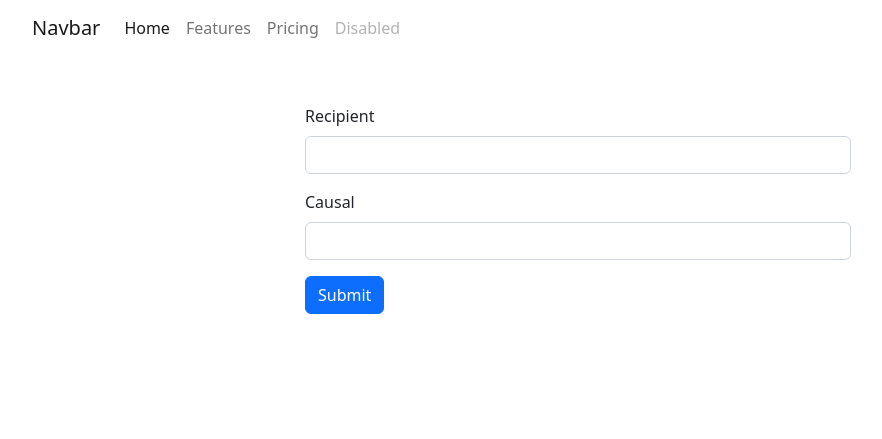
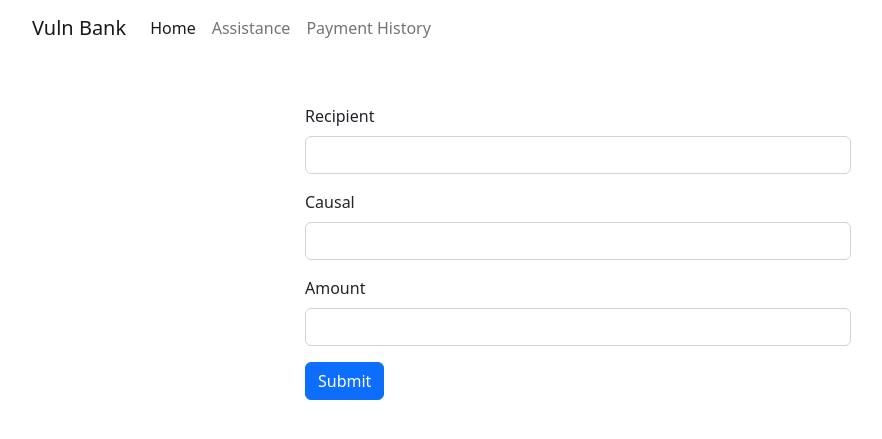
Before and after one commit to guglielmobartelloni/penetration-testing-project, a PHP site: page / in a window 1280 px wide. Shown: the top 439 px of the page, without its empty margins (62-944 px from the left). Run offline with PHP 8.4, Linux system fonts and the light colour scheme.

Commit message:
Better looks

```diff
--- a/index.php
+++ b/index.php
@@ -10,7 +10,7 @@
     <div class="container">
         <nav class="navbar navbar-expand-lg">
             <div class="container-fluid">
-                <a class="navbar-brand" href="#">Navbar</a>
+                <a class="navbar-brand" href="#">Vuln Bank</a>
                 <button class="navbar-toggler" type="button" data-bs-toggle="collapse" data-bs-target="#navbarNav" aria-controls="navbarNav" aria-expanded="false" aria-label="Toggle navigation">
                     <span class="navbar-toggler-icon"></span>
                 </button>
@@ -20,13 +20,10 @@
                             <a class="nav-link active" aria-current="page" href="#">Home</a>
                         </li>
                         <li class="nav-item">
-                            <a class="nav-link" href="#">Features</a>
+                            <a class="nav-link" href="#">Assistance</a>
                         </li>
                         <li class="nav-item">
-                            <a class="nav-link" href="#">Pricing</a>
-                        </li>
-                        <li class="nav-item">
-                            <a class="nav-link disabled">Disabled</a>
+                            <a class="nav-link" href="#">Payment History</a>
                         </li>
                     </ul>
                 </div>
@@ -45,6 +42,10 @@
                         <label class="form-label">Causal</label>
                         <input type="text" name="causal" class="form-control">
                     </div>
+                    <div class="mb-3">
+                        <label class="form-label">Amount</label>
+                        <input type="number" name="amount" class="form-control">
+                    </div>
                     <button type="submit" class="btn btn-primary">Submit</button>
                 </form>
             </div>
```
Also changed, not shown: createTransfer.php (+4 -7 lines).
